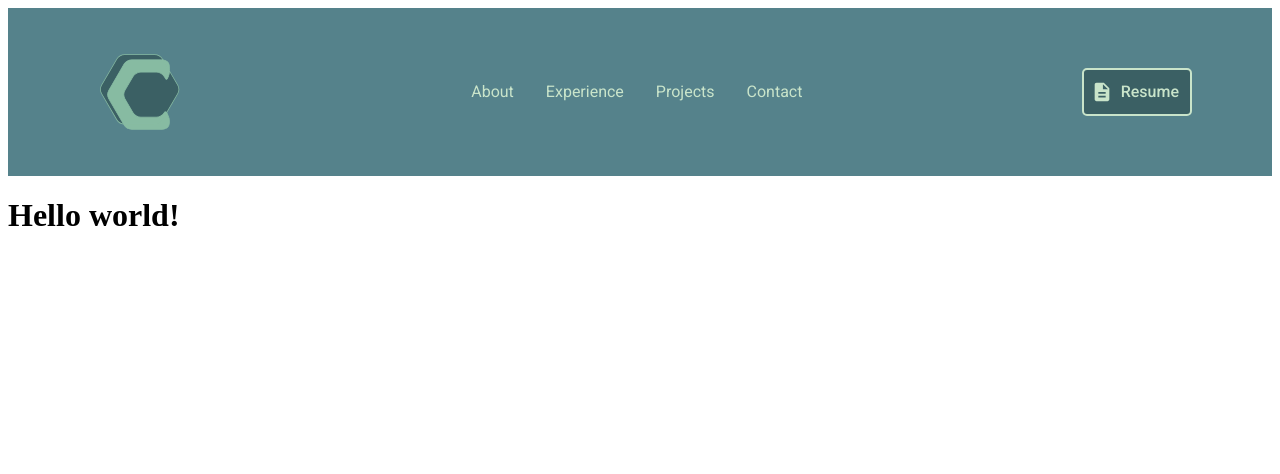
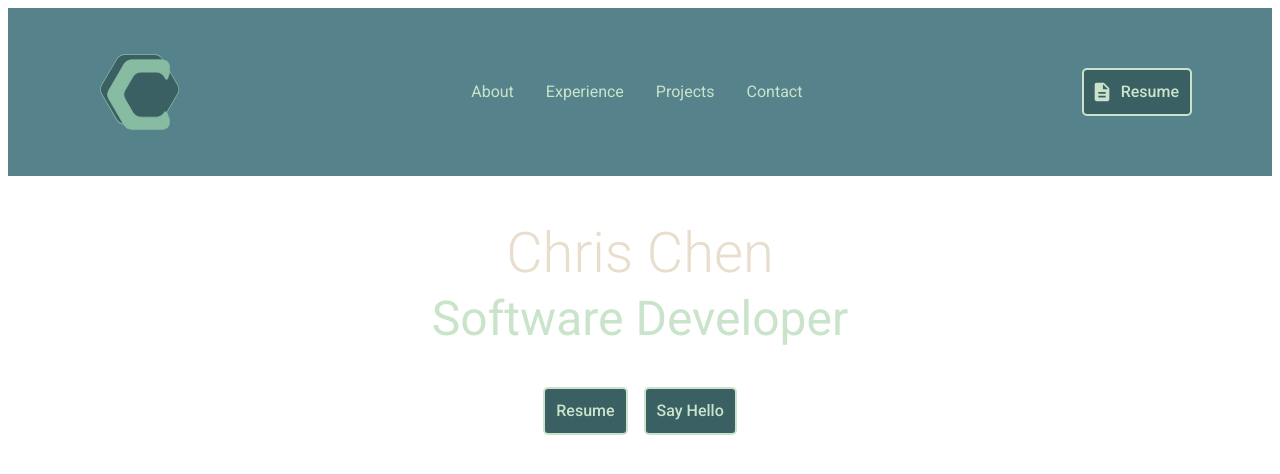
Before and after one commit to chrisoChen/portfoliov2, a Next.js app: page / in a window 1280 px wide. Shown: the top 474 px of the page. Built offline with nearby package versions, Linux system fonts and the light colour scheme.

Commit message:
Prototype for intro section; includes edits to font theming

```diff
--- a/pages/index.js
+++ b/pages/index.js
@@ -1,5 +1,11 @@
+import { Intro } from "../section_components";
+
 function Main() {
-    return ( <div><h1>Hello world!</h1></div> );
+  return (
+    <div>
+      <Intro></Intro>
+    </div>
+  );
 }
 
 export default Main;
--- /dev/null
+++ b/section_components/Intro.js
@@ -0,0 +1,27 @@
+import { Typography } from "@mui/material";
+import Container from "@mui/material/Container";
+import Button from "@mui/material/Button";
+import Box from "@mui/material/Box";
+import Stack from "@mui/material/Stack";
+
+function Intro() {
+  return (
+    <Container maxWidth="lg" sx={{ textAlign: "center" }}>
+      <Box my={5}>
+        <Typography variant="h1">Chris Chen</Typography>
+        <Typography variant="h2">Software Developer</Typography>
+      </Box>
+      <Stack
+        direction={{ xs: "column", md: "row" }}
+        justifyContent="center"
+        alignItems="center"
+        spacing={2}
+      >
+        <Button size="large">Resume</Button>
+        <Button size="large">Say Hello</Button>
+      </Stack>
+    </Container>
+  );
+}
+
+export default Intro;
--- /dev/null
+++ b/section_components/index.js
@@ -0,0 +1,3 @@
+import Intro from "./Intro";
+
+export { Intro };
--- a/themes/fontTheme.js
+++ b/themes/fontTheme.js
@@ -1,6 +1,22 @@
+import colorTheme from "./colorTheme";
+
 const fontTheme = {
   typography: {
     fontFamily: ["Roboto"],
+    h1: {
+      color: colorTheme.palette.secondaryAlt.main,
+      fontSize: "3.5rem",
+      lineHeight: "75px",
+      fontWeight: "200",
+      fontStyle: "normal",
+    },
+    h2: {
+      color: colorTheme.palette.secondary.main,
+      fontSize: "3rem",
+      lineHeight: "56.25px",
+      fontWeight: "400",
+      fontStyle: "normal",
+    },
   },
 };
 
```
